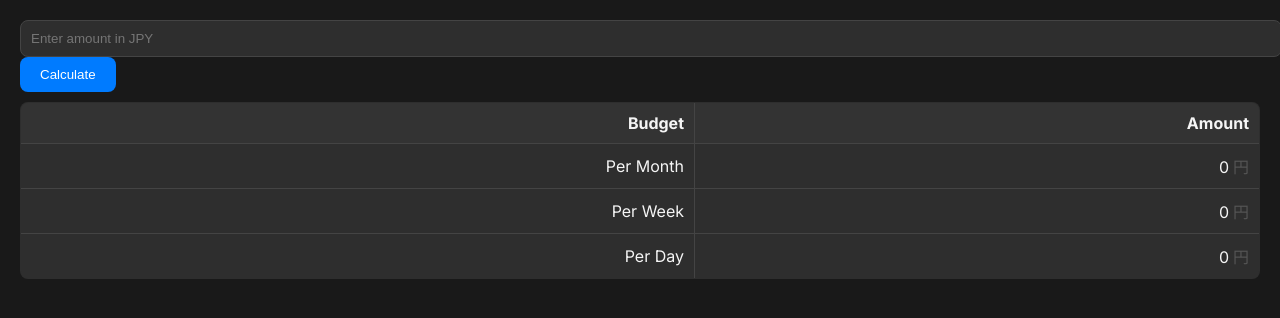
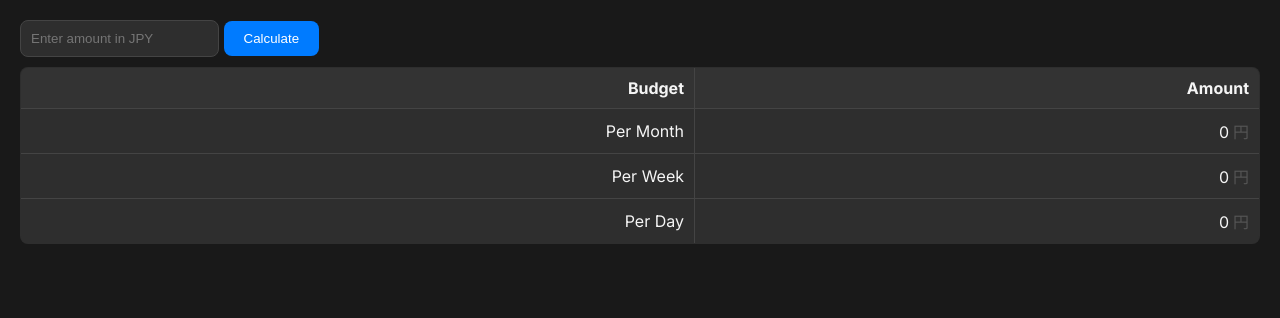
Before and after one commit to akaRyuka/money-calculator-v3, a plain HTML site: page index.html in a window 1280 px wide. Drawn offline with Linux system fonts and the light colour scheme.

Commit message:
Update index.html

```diff
--- a/index.html
+++ b/index.html
@@ -10,16 +10,9 @@
 
         body {
             font-family: 'Inter', sans-serif; /* Use Inter font */
-            margin: 0; /* Remove default margin */
-            padding: 0; /* Remove default padding */
+            margin: 20px;
             background-color: #191919; /* Dark background for the page */
             color: #f5f5f5; /* Light text color */
-        }
-        .container {
-            padding: 20px; /* Add padding inside the container */
-            display: flex;
-            flex-direction: column;
-            align-items: flex-start; /* Align items to the start (left) */
         }
         table {
             width: 100%;
@@ -44,7 +37,6 @@
         }
         .input-row {
             margin-bottom: 10px;
-            width: 100%;
         }
         input[type="number"] {
             padding: 10px;
@@ -53,7 +45,6 @@
             color: #f5f5f5;
             border-radius: 8px; /* Rounded corners for the input */
             outline: none;
-            width: 100%; /* Full width for input */
         }
         button {
             padding: 10px 20px;
@@ -77,7 +68,6 @@
 </head>
 <body>
 
-    <div class="container">
     <div class="input-row">
         <input type="number" id="moneyInput" placeholder="Enter amount in JPY" />
         <button onclick="calculateDivisions()">Calculate</button>
@@ -105,7 +95,6 @@
             </tr>
         </tbody>
     </table>
-    </div>
 
     <script>
         function formatNumber(num) {
@@ -131,7 +120,3 @@
 
 </body>
 </html>
-
-
-</body>
-</html>
```
Lines whose indentation alone changed are shown as unchanged.
